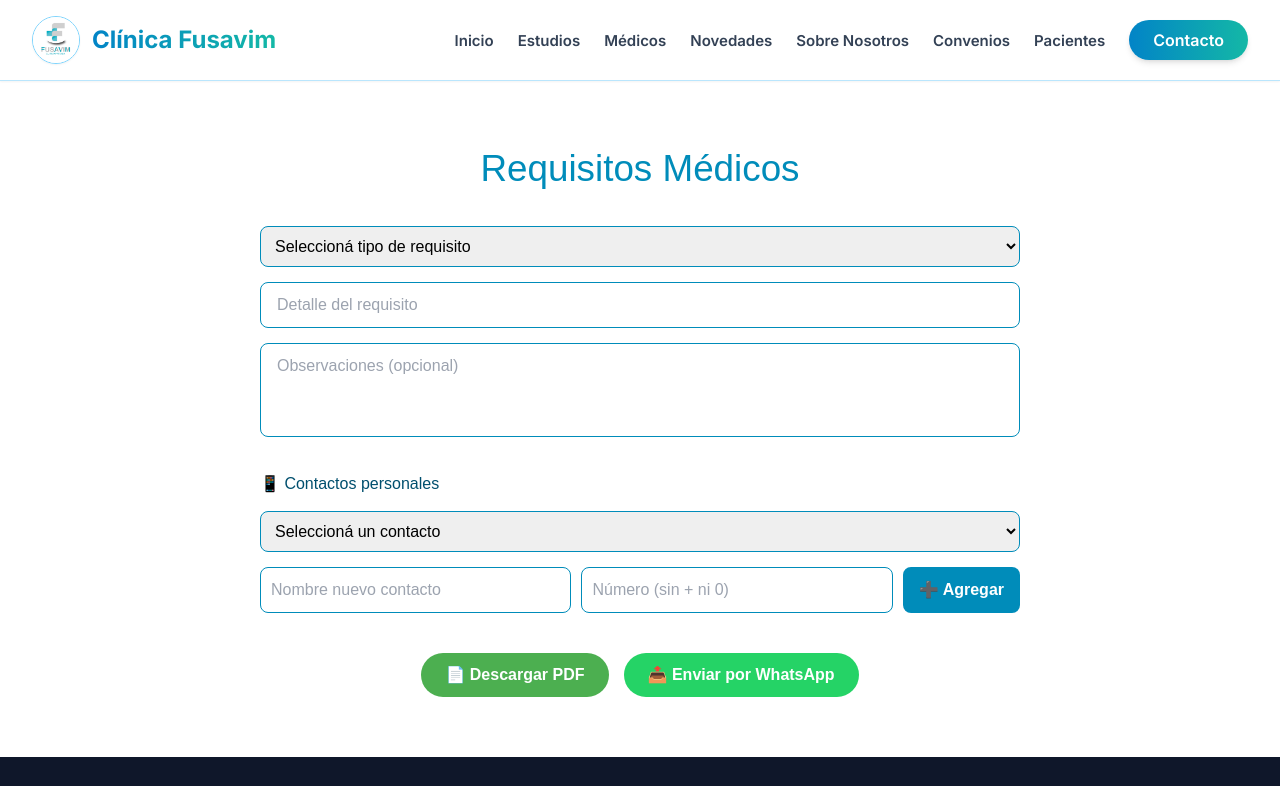
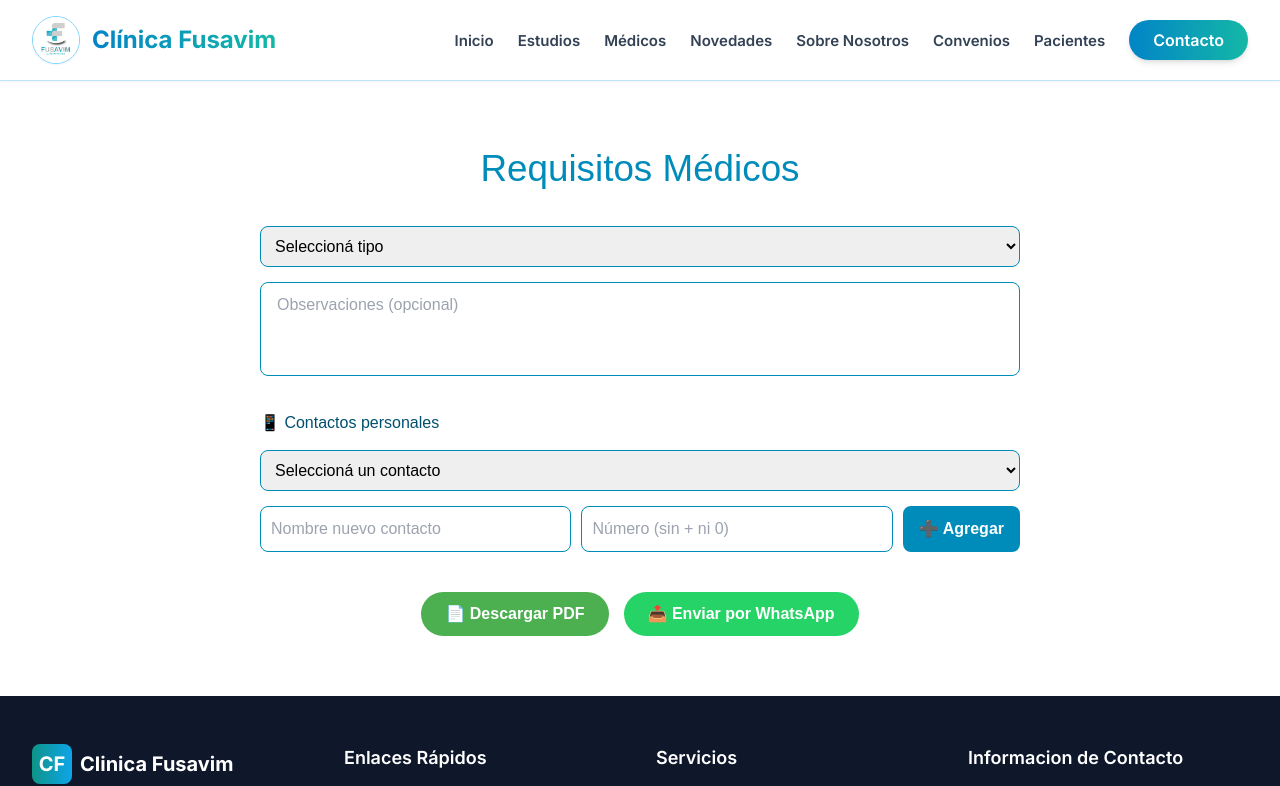
Before and after one commit to TotiManuel/fusavim, a React (Vite) app: page /requisitos in a window 1280 px wide. Shown: the top 786 px of the page. Built offline with nearby package versions, Linux system fonts and the light colour scheme; what @radix-ui/themes would draw is missing.

Commit message:
Segunda Prueba Requisitos

```diff
--- a/src/pages/Requisitos.tsx
+++ b/src/pages/Requisitos.tsx
@@ -4,13 +4,58 @@ import Footer from "../components/Footer";
 
 export default function Requisitos() {
   const [tipo, setTipo] = useState("");
-  const [detalle, setDetalle] = useState("");
+  const [subtipo, setSubtipo] = useState("");
   const [observaciones, setObservaciones] = useState("");
   const [mensaje] = useState("");
   const [contactos, setContactos] = useState<{ nombre: string; numero: string }[]>([]);
   const [nuevoContacto, setNuevoContacto] = useState({ nombre: "", numero: "" });
   const [destinatario, setDestinatario] = useState("");
   const [error, setError] = useState("");
+
+  // Requisitos organizados
+  const data = {
+    estudio: {
+      "Análisis de sangre": [
+        "Ayuno de 8 a 12 horas.",
+        "Evitar actividad física intensa el día previo.",
+        "Traer orden médica y DNI.",
+      ],
+      "Ecografía abdominal": [
+        "Ayuno de 6 horas.",
+        "Tomar 1 litro de agua una hora antes sin orinar.",
+        "Traer estudios anteriores (si los hubiera).",
+      ],
+      "Radiografía": [
+        "Traer orden médica y autorización de la obra social.",
+        "Evitar llevar elementos metálicos.",
+        "No requiere ayuno.",
+      ],
+    },
+    cirugia: {
+      "Cirugía menor": [
+        "Ayuno de 8 horas.",
+        "Traer preoperatorio completo y autorización de la obra social.",
+        "Evitar maquillajes, cremas o esmalte de uñas.",
+      ],
+      "Cirugía mayor": [
+        "Ayuno absoluto desde la medianoche.",
+        "Presentarse con acompañante adulto responsable.",
+        "Traer análisis preoperatorios y consentimiento informado firmado.",
+      ],
+    },
+    internacion: {
+      "Internación programada": [
+        "Traer DNI, estudios previos y orden de internación.",
+        "Autorización de la obra social o prepaga.",
+        "Objetos personales básicos (pijama, cepillo, pantuflas, etc.).",
+      ],
+      "Internación por urgencia": [
+        "Se solicita DNI y cobertura médica (si corresponde).",
+        "No traer objetos de valor.",
+        "Informar alergias y medicación actual al ingreso.",
+      ],
+    },
+  };
 
   // Cargar contactos guardados localmente
   useEffect(() => {
@@ -38,29 +83,33 @@ export default function Requisitos() {
 
   // Generar PDF (simulado: descarga de un blob)
   const generarPDF = () => {
-    if (!tipo || !detalle) {
-      setError("Completá los campos antes de generar el PDF.");
+    if (!tipo || !subtipo) {
+      setError("Seleccioná el tipo y subtipo antes de generar el PDF.");
       return;
     }
 
+    const requisitos = data[tipo as keyof typeof data]?.[subtipo] || [];
     const contenido = `
       Requisito médico:
       - Tipo: ${tipo}
-      - Detalle: ${detalle}
+      - Subtipo: ${subtipo}
+      - Requisitos:
+        ${requisitos.map((r) => `• ${r}`).join("\n")}
       - Observaciones: ${observaciones || "Ninguna"}
     `;
+
     const blob = new Blob([contenido], { type: "application/pdf" });
     const url = URL.createObjectURL(blob);
     const link = document.createElement("a");
     link.href = url;
-    link.download = `Requisito_${tipo}.pdf`;
+    link.download = `Requisitos_${tipo}_${subtipo}.pdf`;
     link.click();
     URL.revokeObjectURL(url);
   };
 
   // Enviar por WhatsApp
   const enviarWhatsApp = () => {
-    if (!tipo || !detalle || !destinatario) {
+    if (!tipo || !subtipo || !destinatario) {
       setError("Completá todos los campos antes de enviar por WhatsApp.");
       return;
     }
@@ -71,17 +120,22 @@ export default function Requisitos() {
       return;
     }
 
+    const requisitos = data[tipo as keyof typeof data]?.[subtipo] || [];
     const texto = encodeURIComponent(
       `🩺 *Requisito Médico*\n\n` +
         `📋 Tipo: ${tipo}\n` +
-        `📄 Detalle: ${detalle}\n` +
-        (observaciones ? `🗒️ Observaciones: ${observaciones}\n` : "") +
-        `\nEnviado desde la plataforma de Fusavim.`
+        `📄 Subtipo: ${subtipo}\n\n` +
+        `📑 *Requisitos:*\n${requisitos.map((r) => `• ${r}`).join("\n")}\n\n` +
+        (observaciones ? `🗒️ Observaciones: ${observaciones}\n\n` : "") +
+        `Enviado desde la plataforma de Fusavim.`
     );
 
     const url = `https://wa.me/${contacto.numero}?text=${texto}`;
     window.open(url, "_blank");
   };
+
+  const tipos = Object.keys(data);
+  const subtipos = tipo ? Object.keys(data[tipo as keyof typeof data]) : [];
 
   return (
     <div className="min-h-screen">
@@ -99,9 +153,13 @@ export default function Requisitos() {
         </h1>
 
         <div style={{ display: "flex", flexDirection: "column", gap: "15px" }}>
+          {/* Selector principal */}
           <select
             value={tipo}
-            onChange={(e) => setTipo(e.target.value)}
+            onChange={(e) => {
+              setTipo(e.target.value);
+              setSubtipo("");
+            }}
             style={{
               padding: "10px",
               borderRadius: "8px",
@@ -109,32 +167,52 @@ export default function Requisitos() {
               fontSize: "1rem",
             }}
           >
-            <option value="">Seleccioná tipo de requisito</option>
-            <option value="Estudio">Estudio</option>
-            <option value="Cirugía">Cirugía</option>
-            <option value="Internación">Internación</option>
+            <option value="">Seleccioná tipo</option>
+            {tipos.map((t) => (
+              <option key={t} value={t}>
+                {t.charAt(0).toUpperCase() + t.slice(1)}
+              </option>
+            ))}
           </select>
 
-          <input
-            type="text"
-            value={detalle}
-            onChange={(e) => setDetalle(e.target.value)}
-            placeholder={
-              tipo === "Estudio"
-                ? "Ejemplo: Resonancia magnética"
-                : tipo === "Cirugía"
-                ? "Ejemplo: Cirugía laparoscópica"
-                : tipo === "Internación"
-                ? "Ejemplo: Internación por observación"
-                : "Detalle del requisito"
-            }
-            style={{
-              padding: "10px 16px",
-              borderRadius: "8px",
-              border: "1px solid #008CBA",
-              fontSize: "1rem",
-            }}
-          />
+          {/* Subtipo dinámico */}
+          {tipo && (
+            <select
+              value={subtipo}
+              onChange={(e) => setSubtipo(e.target.value)}
+              style={{
+                padding: "10px",
+                borderRadius: "8px",
+                border: "1px solid #008CBA",
+                fontSize: "1rem",
+              }}
+            >
+              <option value="">Seleccioná subtipo</option>
+              {subtipos.map((s) => (
+                <option key={s} value={s}>
+                  {s}
+                </option>
+              ))}
+            </select>
+          )}
+
+          {/* Requisitos mostrados dinámicamente */}
+          {subtipo && (
+            <ul
+              style={{
+                background: "#eaf6fb",
+                borderRadius: "10px",
+                padding: "15px 20px",
+                listStyleType: "disc",
+              }}
+            >
+              {data[tipo as keyof typeof data][subtipo].map((r, i) => (
+                <li key={i} style={{ marginBottom: "8px", color: "#004F6E" }}>
+                  {r}
+                </li>
+              ))}
+            </ul>
+          )}
 
           <textarea
             value={observaciones}
@@ -150,6 +228,7 @@ export default function Requisitos() {
             }}
           />
 
+          {/* CONTACTOS */}
           <h3 style={{ color: "#004F6E", marginTop: "20px" }}>📱 Contactos personales</h3>
 
           <select
@@ -211,6 +290,7 @@ export default function Requisitos() {
             </button>
           </div>
 
+          {/* BOTONES */}
           <div style={{ display: "flex", justifyContent: "center", gap: "15px", marginTop: "25px" }}>
             <button
               onClick={generarPDF}
```
